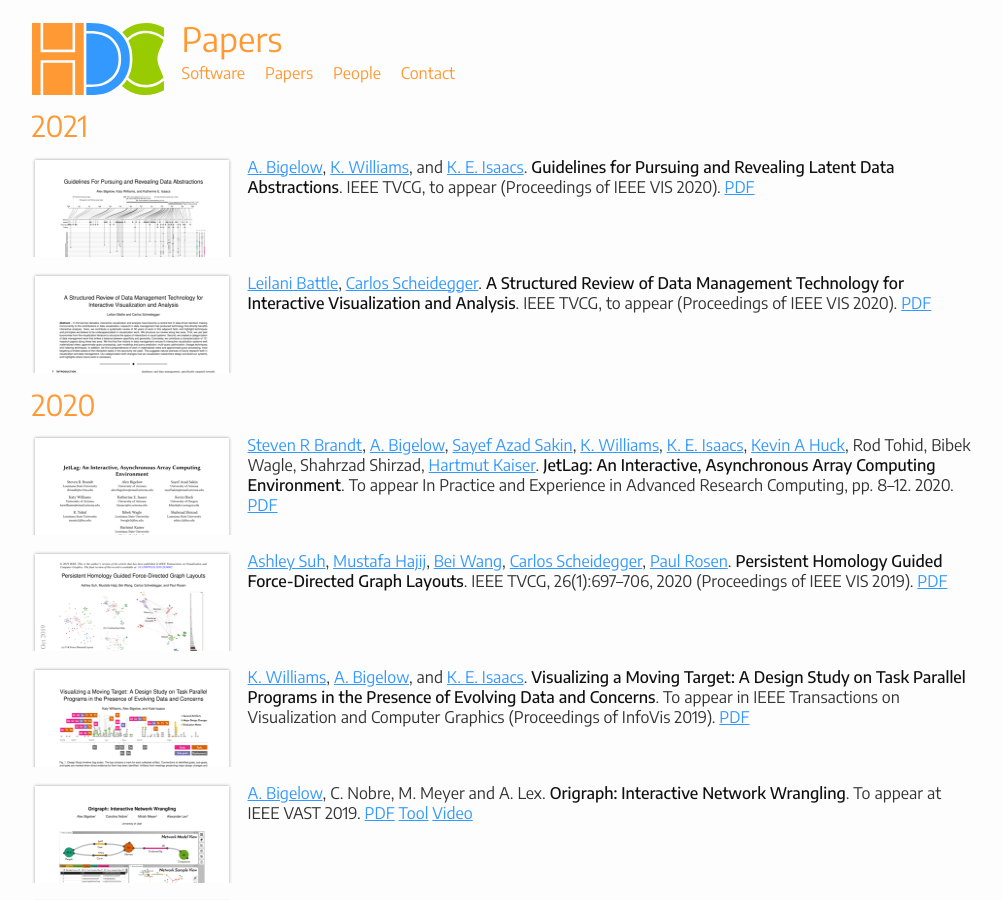
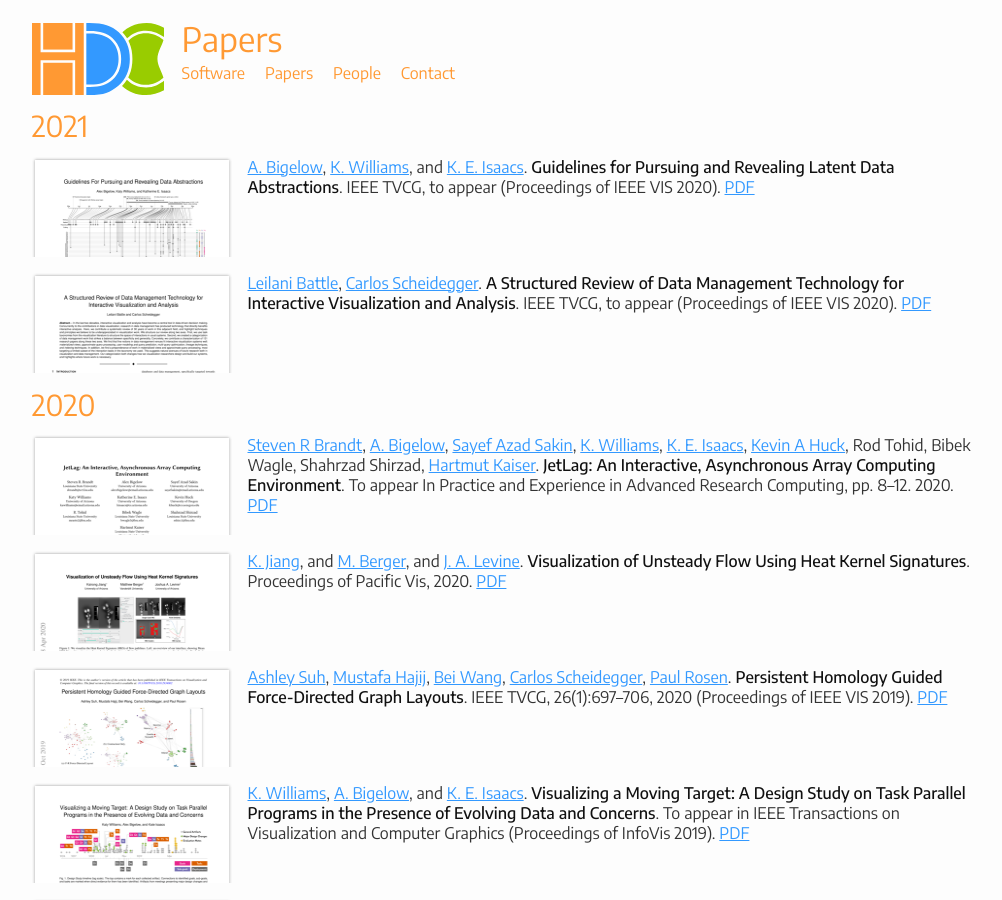
Before and after one commit to hdc-arizona/hdc-arizona.github.io, a Jekyll site: the page built from publications.md, in a window 1280 px wide and 900 px high. Shown: the whole window, without its empty margins (136-1138 px from the left). Built offline with Jekyll 4.4.1, drawn with Linux system fonts in a browser that asks for light colours.

Commit message:
Adding PacificVis 2020 paper

```diff
--- a/publications.md
+++ b/publications.md
@@ -22,6 +22,13 @@ title: Papers
 [<img class="pubthumb" src="papers/thumbs/parc_jetlag_2020.png">](papers/parc_jetlag_2020.pdf)
 [Steven R Brandt](https://www.cct.lsu.edu/~sbrandt/), [A. Bigelow](https://alex-r-bigelow.github.io/), [Sayef Azad Sakin](https://www.cs.arizona.edu/person/sayef-azad-sakin), [K. Williams](https://hdc.cs.arizona.edu/people/kawilliams/), [K. E. Isaacs](https://hdc.cs.arizona.edu/people/kisaacs/), [Kevin A Huck](http://ix.cs.uoregon.edu/~khuck/), Rod  Tohid, Bibek  Wagle, Shahrzad  Shirzad, [Hartmut  Kaiser](https://www.lsu.edu/eng/cse/people/faculty/kaiser.php). **JetLag: An Interactive, Asynchronous Array Computing Environment**. To appear In Practice and Experience in Advanced Research Computing, pp. 8–12. 2020.
 [PDF](papers/parc_jetlag_2020.pdf)
+
+<div class="pubdiv"></div>
+
+[<img class="pubthumb" src="papers/thumbs/pacificvis_2020_hksflow.png">](papers/pacificvis_2020_hksflow.pdf)
+[K. Jiang](https://jiangkairong.me/), and
+[M. Berger](https://matthewberger.github.io/), and
+[J. A. Levine](http://www.cs.arizona.edu/~josh). **Visualization of Unsteady Flow Using Heat Kernel Signatures**. Proceedings of Pacific Vis, 2020. [PDF](papers/pacificvis_2020_hksflow.pdf)
 
 <div class="pubdiv"></div>
 
```
Also changed, not shown: papers/thumbs/pacificvis_2020_hksflow.png (added), 1 other file.
